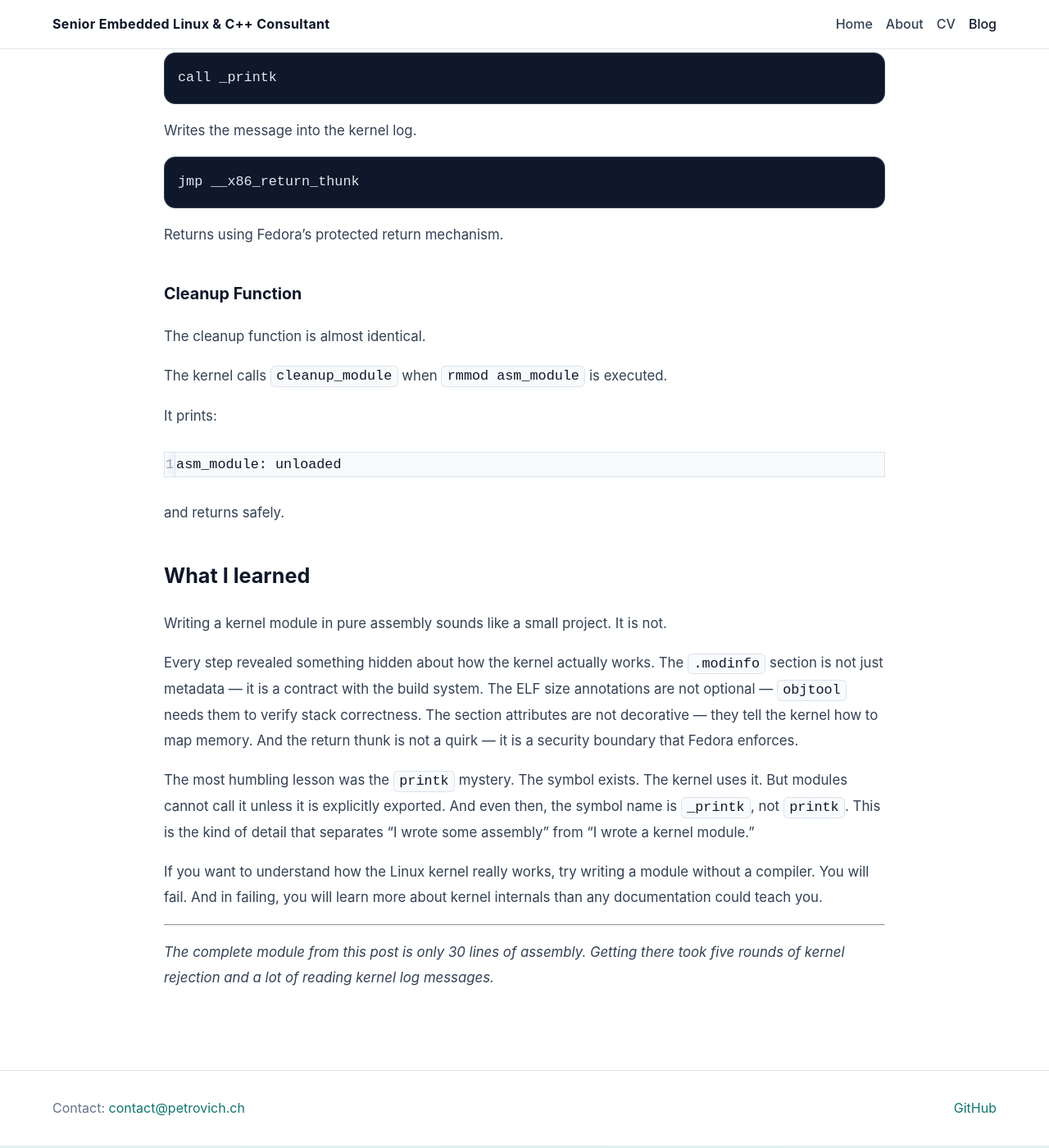
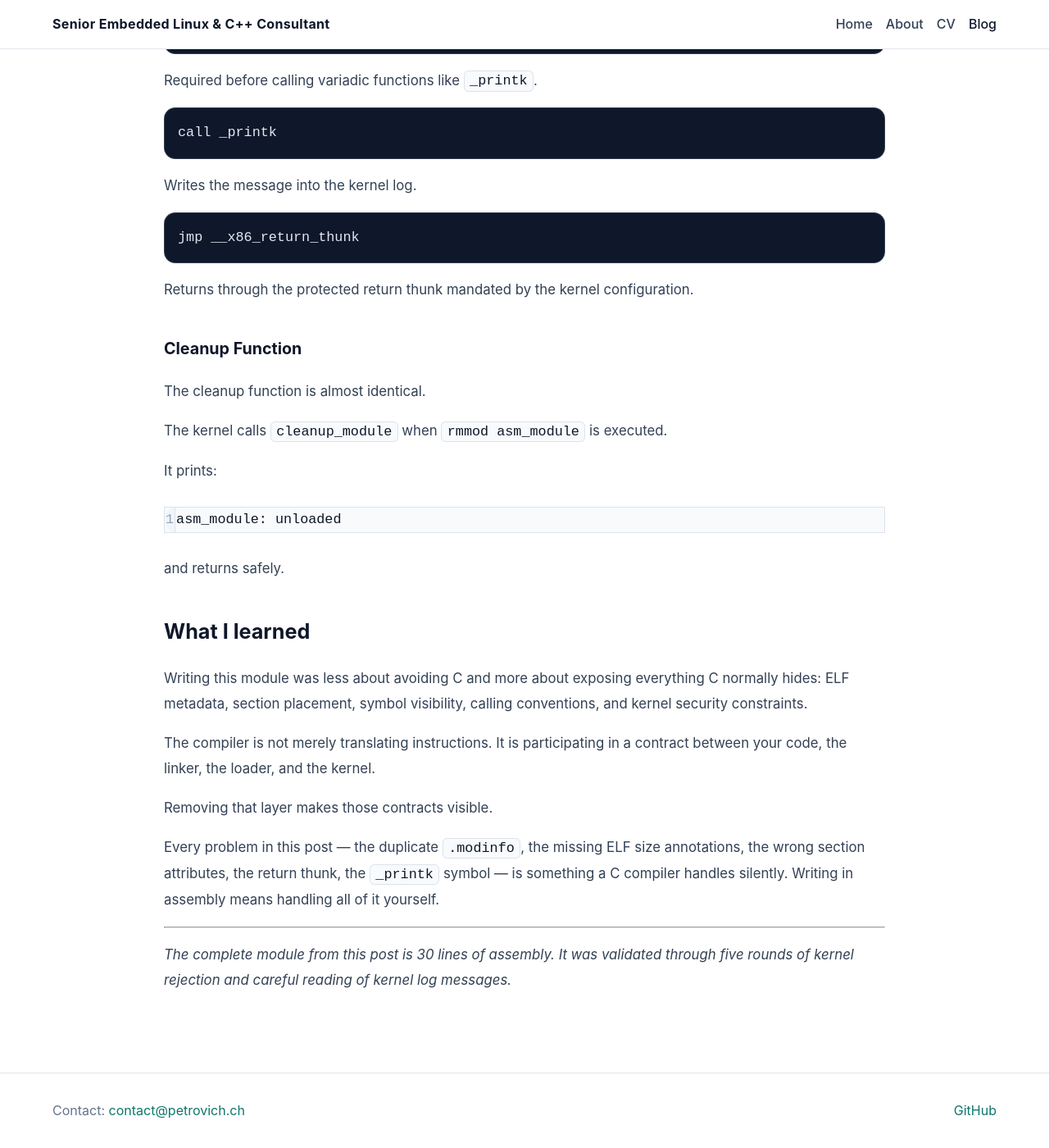
Before and after one commit to daniel-petrovic/daniel-petrovic.github.io, a Jekyll site: the page built from _posts/2026-07-28-building-linux-kernel-module-pure-x86-assembly.md, in a window 1280 px wide and 1400 px high, scrolled down 15944 px. Shown: the whole window at 82% size. Built offline with Jekyll 4.4.1, drawn with Linux system fonts in a browser that asks for light colours; some of the changed text lies outside the part shown.

Commit message:
Apply voice/tone review: senior engineer framing, fix printk explanation, generalize return thunk

````diff
--- a/_posts/2026-07-28-building-linux-kernel-module-pure-x86-assembly.md
+++ b/_posts/2026-07-28-building-linux-kernel-module-pure-x86-assembly.md
@@ -1,6 +1,6 @@
 ---
 title: "Building a Linux Kernel Module in Pure x86 Assembly"
-description: A small journey into writing a Linux kernel module entirely in x86-64 assembly, from first failed attempts to a working module on a modern Fedora kernel.
+description: An exploration of what happens when the compiler abstraction is removed and a Linux kernel module is written directly in x86-64 assembly.
 date: 2026-07-28 10:00:00 +0200
 tags:
   - linux
@@ -18,15 +18,15 @@
 - The build system naturally integrates with C.
 - The compiler handles many low-level details for us.
 
-But there is another way.
+There is another approach: remove the compiler-generated layer and interact with the kernel using only the interfaces visible at the binary level.
 
-What if we remove the compiler's help and write the entire module ourselves?
+What if we remove the compiler-generated machinery and take responsibility for every detail ourselves?
 
-What if the only language between our code and the Linux kernel is x86-64 assembly?
+What if the only language between your code and the Linux kernel is x86-64 assembly?
 
-We use the GNU assembler (GAS) for this — the same assembler the kernel build system already uses behind the scenes. The module is built with the kernel's kbuild system, so no external toolchain is needed.
+I used GAS (GNU Assembler) for this — the same assembler the kernel build system already uses behind the scenes. The module is built with the kernel's kbuild system, so no external toolchain is needed.
 
-That was a small challenge:
+The objective was simple to describe, but less simple to implement:
 
 Create a Linux kernel module in pure x86 assembly, load it into a modern Fedora kernel, and make it print messages when it loads and unloads.
 
@@ -270,7 +270,7 @@
 
 Fedora enables modern CPU security mitigations, including return thunk protection.
 
-In short: certain AMD CPUs are vulnerable to [Speculative Return Stack Overflow (SRSO)](https://docs.kernel.org/admin-guide/hw-vuln/srso.html), where an attacker can poison the CPU's return address predictor to make the kernel leak data across privilege boundaries. The mitigation replaces every `ret` instruction with a jump to a "safe return" thunk (`__x86_return_thunk`) that forces the CPU to mispredict the return, neutralizing the attack. If you write kernel code in assembly, you must use the thunk too.
+Modern x86 Linux kernels may enable return-thunk based mitigations for [speculative execution vulnerabilities](https://docs.kernel.org/admin-guide/hw-vuln/srso.html). These mitigations change the expected return sequence for kernel code, and `objtool` enforces the generated pattern. The normal `ret` instruction is replaced with a jump to a "safe return" thunk (`__x86_return_thunk`) that forces the CPU to mispredict the return. Any kernel module written in assembly must follow the same convention.
 
 `objtool` warned:
 
@@ -304,7 +304,7 @@
 jmp __x86_return_thunk
 ```
 
-Now our module follows Fedora's security model.
+Now the module follows the kernel's security model.
 
 ## Problem 5: The printk Mystery
 
@@ -384,7 +384,7 @@
 
 `printk`
 
-The kernel prefixes many symbols with an underscore for assembly and linker-level callers. The first guess was simply using the wrong symbol name.
+The public kernel API is `printk()`, but the underlying kernel symbol involved in linking is `_printk`. Symbol visibility is controlled separately through kernel exports, so discovering a symbol in `/proc/kallsyms` does not mean it is available to loadable modules.
 
 ### Existing Symbol vs Exported Symbol
 
@@ -627,7 +627,7 @@
 jmp __x86_return_thunk
 ```
 
-Returns using Fedora's protected return mechanism.
+Returns through the protected return thunk mandated by the kernel configuration.
 
 ### Cleanup Function
 
@@ -645,14 +645,14 @@
 
 ## What I learned
 
-Writing a kernel module in pure assembly sounds like a small project. It is not.
+Writing this module was less about avoiding C and more about exposing everything C normally hides: ELF metadata, section placement, symbol visibility, calling conventions, and kernel security constraints.
 
-Every step revealed something hidden about how the kernel actually works. The `.modinfo` section is not just metadata — it is a contract with the build system. The ELF size annotations are not optional — `objtool` needs them to verify stack correctness. The section attributes are not decorative — they tell the kernel how to map memory. And the return thunk is not a quirk — it is a security boundary that Fedora enforces.
+The compiler is not merely translating instructions. It is participating in a contract between your code, the linker, the loader, and the kernel.
 
-The most humbling lesson was the `printk` mystery. The symbol exists. The kernel uses it. But modules cannot call it unless it is explicitly exported. And even then, the symbol name is `_printk`, not `printk`. This is the kind of detail that separates "I wrote some assembly" from "I wrote a kernel module."
+Removing that layer makes those contracts visible.
 
-If you want to understand how the Linux kernel really works, try writing a module without a compiler. You will fail. And in failing, you will learn more about kernel internals than any documentation could teach you.
+Every problem in this post — the duplicate `.modinfo`, the missing ELF size annotations, the wrong section attributes, the return thunk, the `_printk` symbol — is something a C compiler handles silently. Writing in assembly means handling all of it yourself.
 
 ---
 
-*The complete module from this post is only 30 lines of assembly. Getting there took five rounds of kernel rejection and a lot of reading kernel log messages.*
+*The complete module from this post is 30 lines of assembly. It was validated through five rounds of kernel rejection and careful reading of kernel log messages.*
````
Also changed, not shown: other parts of _posts/2026-07-28-building-linux-kernel-module-pure-x86-assembly.md (+6 -6 lines).
